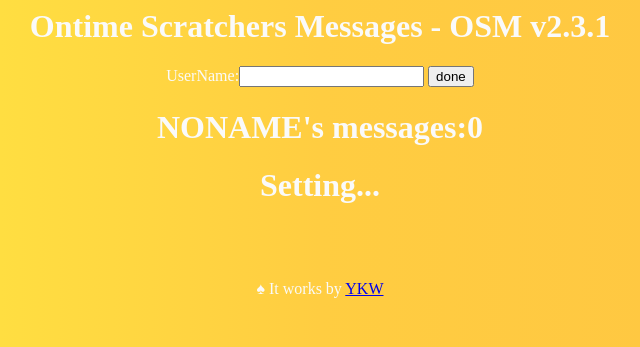
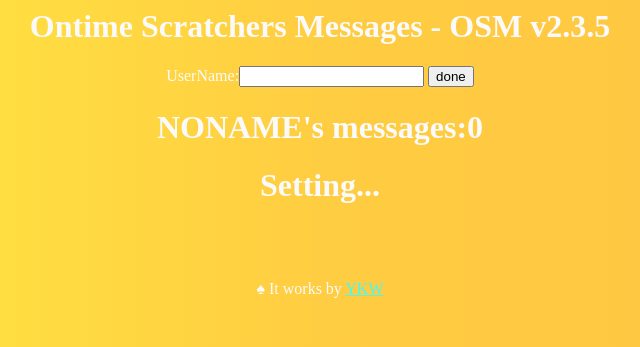
Before and after one commit to JPNYKW/Ontime-Scratchers-Messages, a plain HTML site: page index.html in a window 1280 px wide. Shown: the top 347 px of the page, 320-960 px from the left. Drawn offline with Linux system fonts and the light colour scheme.

Commit message:
Update index.html
Set data of A tag

```diff
--- a/index.html
+++ b/index.html
@@ -55,20 +55,25 @@
 			color:#fafafa;
 			background: linear-gradient(-90deg, #FFC342, #FFCD41, #FFEF41);
 		}
+
+		a:link{color: #3FFAFF;}
+		a:visited{color:#3188C6;}
+		a:hover{color:#FFF054;}
+		a:active{color:#FF8223;}
 	</style>
 
 	</head>
 
 	<body onload="init()">
 		<center>
-			<h1>Ontime Scratchers Messages - OSM v2.3.1</h1>
+			<h1>Ontime Scratchers Messages - OSM v2.3.5</h1>
 			UserName:<input type="text" id="txt" value="">
 			<input type="button" value="done" onclick="start();">
 
 			<h1 id='display'>NONAME's messages:0</h1>
 			<h1 id="mov"></h1><br><br><br>
 
-			&spades; It works by <a href="https://scratch.mit.edu/users/youkaiwatch">YKW</a>
+			&spades; It works by <a href="https://scratch.mit.edu/users/youkaiwatch" target="_blank">YKW</a>
 		</center>
 	</body>
 
```
